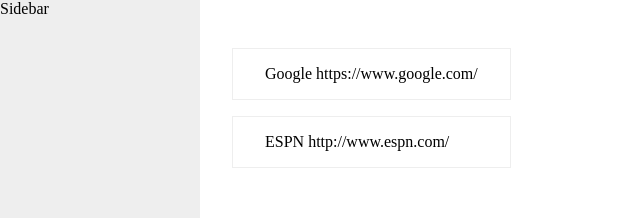
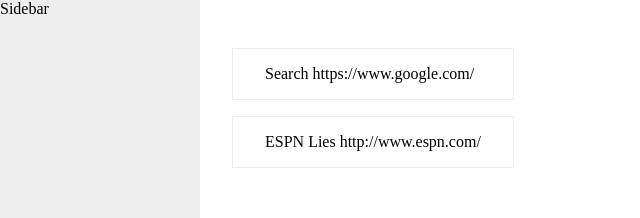
Before and after one commit to SeanM88/bookmarker, a Nuxt app: page /bookmarks in a window 1280 px wide. Shown: the top 218 px of the page, without its empty margins (0-640 px from the left). Built offline with nearby package versions, Linux system fonts and the light colour scheme.

Commit message:
Initial configuration of nuxt vuex store

```diff
--- a/pages/bookmarks/index.vue
+++ b/pages/bookmarks/index.vue
@@ -11,22 +11,9 @@
   components: {
     Bookmark
   },
-  data() {
-    return {
-      bookmarks: [
-        {
-          id: 1,
-          title: 'Google',
-          url: 'https://www.google.com/',
-          tags: ['search', 'seo']
-        },
-        {
-          id: 2,
-          title: 'ESPN',
-          url: 'http://www.espn.com/',
-          tags: ['sports', 'NFL']
-        }
-      ]
+  computed: {
+    bookmarks() {
+      return this.$store.state.bookmarks.all;
     }
   }
 }
--- /dev/null
+++ b/store/bookmarks.js
@@ -0,0 +1,16 @@
+export const state = () => ({
+  all: [
+    {
+      id: 1,
+      title: 'Search',
+      url: 'https://www.google.com/',
+      tags: ['search', 'seo']
+    },
+    {
+      id: 2,
+      title: 'ESPN Lies',
+      url: 'http://www.espn.com/',
+      tags: ['sports', 'NFL']
+    }
+  ]
+});
--- /dev/null
+++ b/store/index.js
@@ -0,0 +1,3 @@
+export const state = () => ({
+
+})
```
